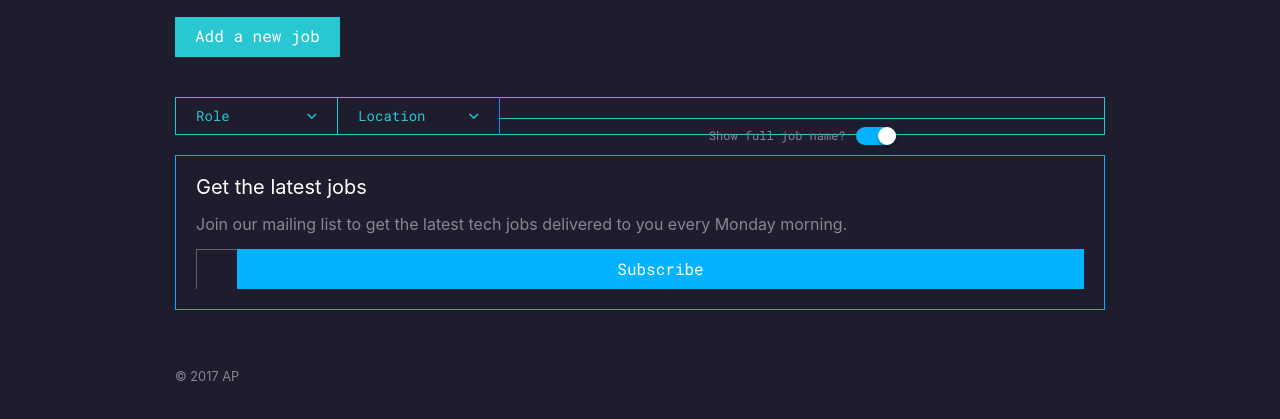
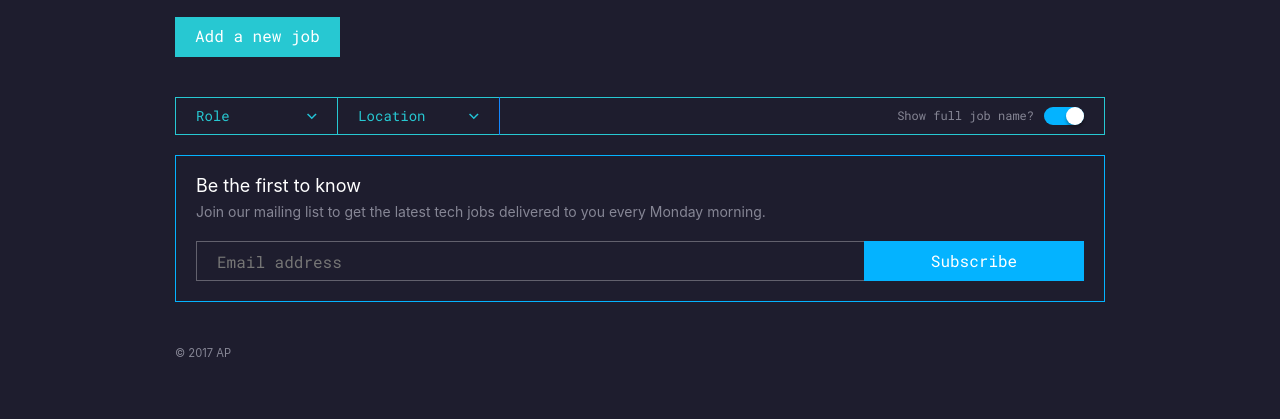
Before and after one commit to alexpate/juniorjobs, a website built with webpack: page src/index.html in a window 1280 px wide. Shown: the part 345-764 px from the top of the page. Built offline with nearby package versions, Linux system fonts and the light colour scheme; some packages are replaced by stand-ins of ours; files whose address does not match are found by name.

Commit message:
Unbreak desktop

```diff
--- a/assets/css/components/header.css
+++ b/assets/css/components/header.css
@@ -11,11 +11,18 @@
 
 .Header-title {
   background-image: url('../img/logo.svg');
-  width: 183px;
-  height: 28px;
+  width: 130px;
+  height: 20px;
   background-size: cover;
   background-repeat: no-repeat;
   white-space: nowrap;
   text-indent: 100%;
   overflow: hidden;
 }
+
+@media screen and (min-width: 40em) {
+  .Header-title {
+    width: 183px;
+    height: 28px;
+  }
+}
--- a/assets/css/components/sort.css
+++ b/assets/css/components/sort.css
@@ -63,6 +63,12 @@
 
   .Sort-part--two {
     border-right-color: #1487ff;
+  }
+
+  .Sort-part--three {
+    margin-top: 0;
+    border-top: 0;
+    justify-content: flex-end;
   }
 }
 
--- a/assets/css/components/subscribe.css
+++ b/assets/css/components/subscribe.css
@@ -19,11 +19,11 @@
 
 .Subscribe-input {
   width: 100%;
-  border-bottom: 0;
 }
 
 @media screen and (min-width: 40em) {
   .Subscribe-input {
+    width: auto;
     border-right: 0;
     flex: 1 0 0;
   }
@@ -35,6 +35,7 @@
 
 @media screen and (min-width: 40em) {
   .Subscribe-button {
+    width: auto;
     min-width: 220px;
   }
 }
--- a/assets/css/components/typography.css
+++ b/assets/css/components/typography.css
@@ -1,7 +1,8 @@
 h1,
 h2,
 h3,
-h4 {
+h4,
+p {
   margin: 0;
   padding: 0;
 }
@@ -21,18 +22,27 @@ h1 {
 
 h2 {
   font-family: var(--font-family-secondary);
-  font-size: 20px;
+  font-size: 16px;
   font-weight: 300;
   color: #868695;
   line-height: 1.4em;
 }
 
+@media screen and (min-width: 40em) {
+  h2 {
+    font-size: 20px;
+  }
+}
 
 h4 {
-  font-size: 20px;
+  font-size: 18px;
+  margin-bottom: 5px;
   font-weight: 400;
 }
 
 p {
   color: var(--color-copy);
+  font-size: 14px;
+  line-height: 1.4em;
+  margin-bottom: 20px;
 }
--- a/partials/Subscribe.html
+++ b/partials/Subscribe.html
@@ -1,5 +1,5 @@
 <section class="Subscribe">
-  <h4 class="Subscribe-title">Get the latest jobs</h4>
+  <h4 class="Subscribe-title">Be the first to know</h4>
   <p>Join our mailing list to get the latest tech jobs delivered to you every Monday morning.</p>
   <form action="https://alexpate.us14.list-manage.com/subscribe/post?u=203b298058365b342f629e8af&amp;id=016ae11b74" method="post" id="mc-embedded-subscribe-form" name="mc-embedded-subscribe-form" class="validate Subscribe-form" target="_blank" novalidate>
     <input type="email" value="" name="EMAIL" class="required email Input Subscribe-input" placeholder="Email address" id="mce-EMAIL">
```
